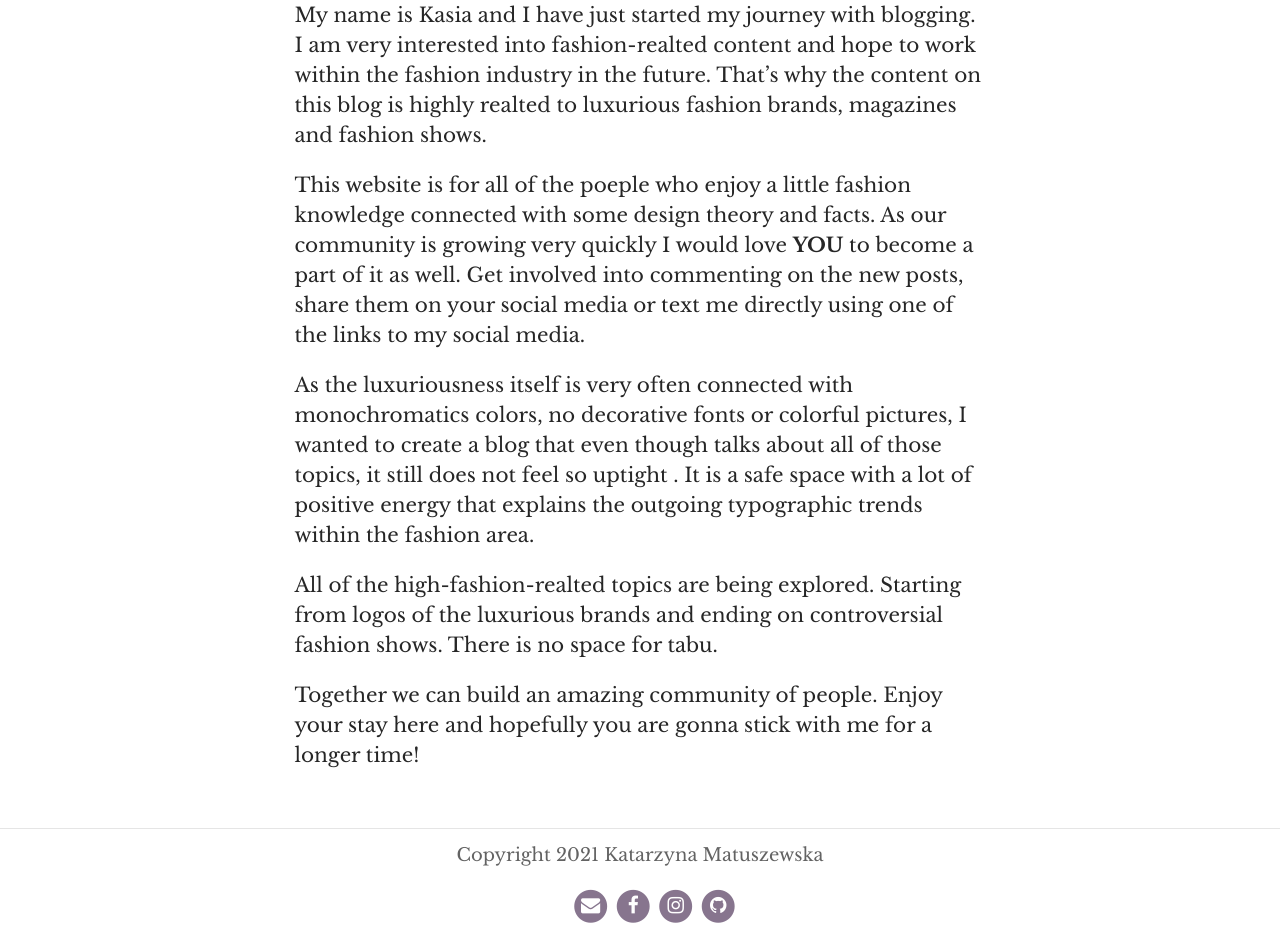
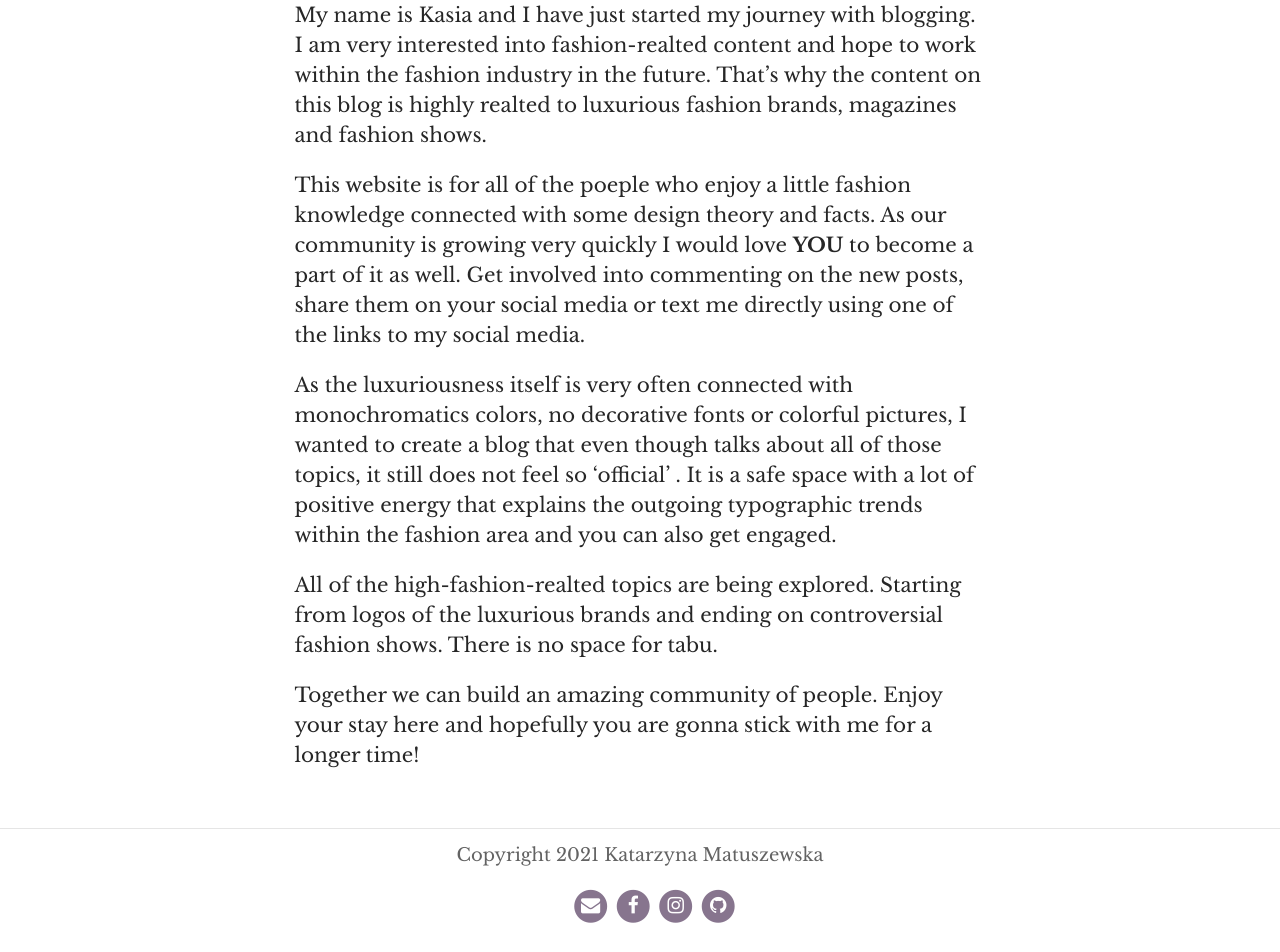
Before and after one commit to kasiamatuszewska/typographydesign, a Jekyll site: the page built from pages/about.md, in a window 1280 px wide. Shown: the part 452-1404 px from the top of the page. Built offline with Jekyll 4.4.1, drawn with Linux system fonts in a browser that asks for light colours; some web fonts are replaced.

Commit message:
Update Page “about”

```diff
--- a/pages/about.md
+++ b/pages/about.md
@@ -17,7 +17,7 @@ My name is Kasia and I have just started my journey with blogging. I am very int
 
 This website is for all of the poeple who enjoy a little fashion knowledge connected with some design theory and facts. As our community is growing very quickly I would love **YOU** to become a part of it as well. Get involved into commenting on the new posts, share them on your social media or text me directly using one of the links to my social media.
 
-As the luxuriousness itself is very often connected with monochromatics colors, no decorative fonts or colorful pictures, I wanted to create a blog that even though talks about all of those topics, it still does not feel so uptight . It is a safe space with a lot of positive energy that explains the outgoing typographic trends within the fashion area.
+As the luxuriousness itself is very often connected with monochromatics colors, no decorative fonts or colorful pictures, I wanted to create a blog that even though talks about all of those topics, it still does not feel so 'official' . It is a safe space with a lot of positive energy that explains the outgoing typographic trends within the fashion area and you can also get engaged.
 
 All of the high-fashion-realted topics are being explored. Starting from logos of the luxurious brands and ending on controversial fashion shows. There is no space for tabu.
 
```
